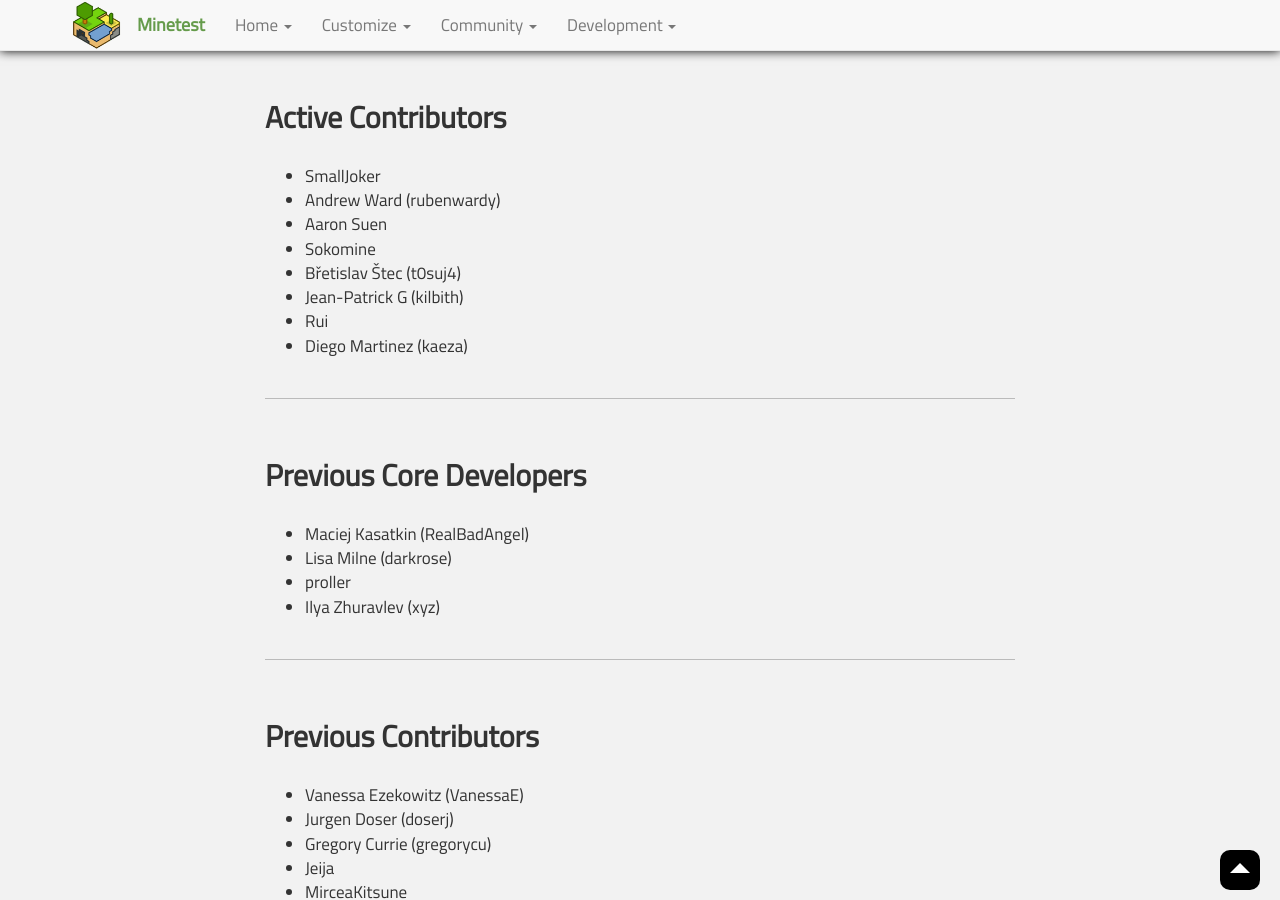
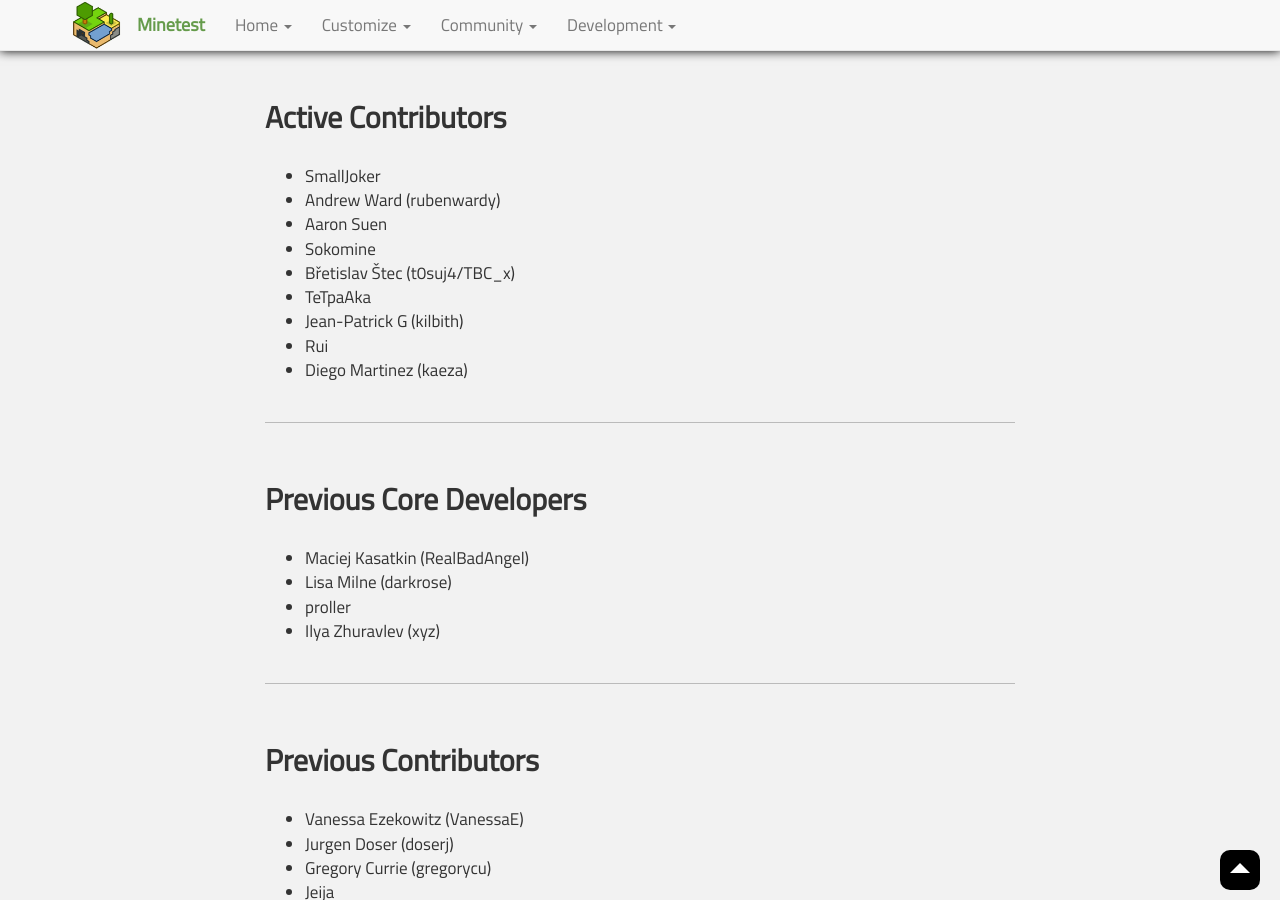
Before and after one commit to minetest/minetest.github.io, a Jekyll site: the page built from credits.html, in a window 1280 px wide and 900 px high, scrolled down 739 px. Built offline with Jekyll 4.4.1, drawn with Linux system fonts in a browser that asks for light colours; comment, search, counter and statistics services are not loaded.

Commit message:
Update credits
Closes #12

```diff
--- a/credits.html
+++ b/credits.html
@@ -32,7 +32,8 @@ redirect_from:
   <li>Andrew Ward (rubenwardy)</li>
   <li>Aaron Suen</li>
   <li>Sokomine</li>
-  <li>Břetislav Štec (t0suj4)</li>
+  <li>Břetislav Štec (t0suj4/TBC_x)</li>
+  <li>TeTpaAka</li>
   <li>Jean-Patrick G (kilbith)</li>
   <li>Rui</li>
   <li>Diego Martinez (kaeza)</li>
```
